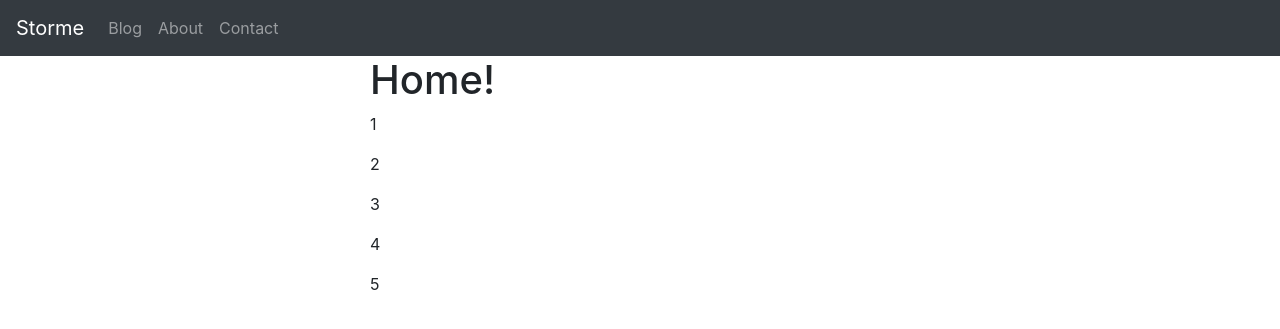
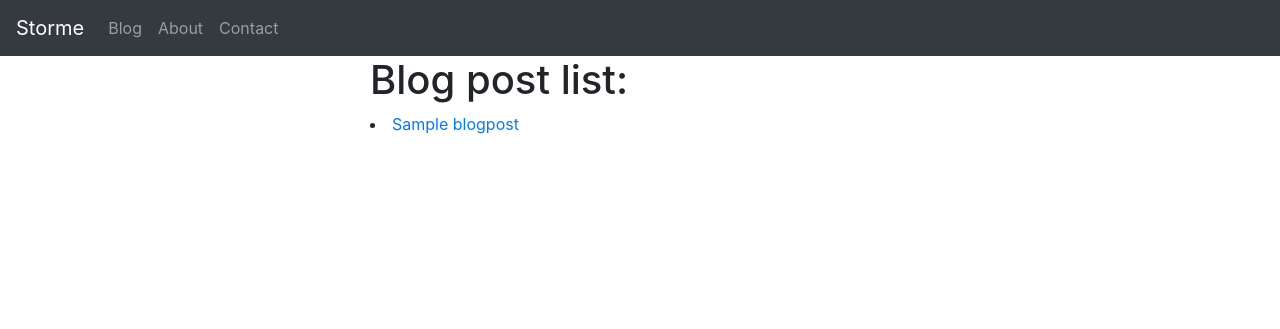
Before and after one commit to jonmartinstorm/blog_thing, a Django app: page /blog/ in a window 1280 px wide. Shown: the top 329 px of the page. Run offline with Django 3.2, Linux system fonts and the light colour scheme; tables that the repository leaves empty hold one stand-in row (values such as "Sample post"); parts of the project's set-up code (start-up, migrations or seed data) failed here and were passed over; some libraries are stand-ins or nearby versions.

Commit message:
Adding some views

```diff
--- a/blog/admin.py
+++ b/blog/admin.py
@@ -2,6 +2,6 @@ from django.contrib import admin
 from .models import BlogPost
 
 class BlogPostAdmin(admin.ModelAdmin):
-    list_display = ('title','id',)
+    list_display = ('title', 'slug', 'id',)
 
 admin.site.register(BlogPost, BlogPostAdmin)
--- a/blog/models.py
+++ b/blog/models.py
@@ -1,5 +1,6 @@
 from django.db import models
 
 class BlogPost(models.Model):
+    slug = models.SlugField(unique=True)
     title = models.TextField()
     content = models.TextField(null=True, blank=True)
--- a/blog/urls.py
+++ b/blog/urls.py
@@ -1,11 +1,20 @@
 from django.urls import path
 
-from . import views
+from .views import (
+    BlogPostDetailView,
+    BlogPostListView,
+    about_page,
+    contact_page,
+    blog_post_create_view,
+
+)
 
 app_name = 'blog'
 urlpatterns = [
-    path('', views.index, name='index'),
-    path('about/', views.about_page, name='about'),
-    path('contact/', views.contact_page, name='contact'),
-    path('<int:post_id>/', views.blog_post_detail_page, name='blogpost'),
+    path('', BlogPostListView.as_view(), name='blog-list'),
+    path('about/', about_page, name='about'),
+    path('contact/', contact_page, name='contact'),
+    path('post/<slug:slug>/', BlogPostDetailView.as_view(), name='post-detail'),
+    # path('post/<slug:slug>/edit/', BlogPostDetailView.as_view(), name='post-edit'),
+    path('post-new/', blog_post_create_view, name='post-create'),
 ]
--- a/blog/views.py
+++ b/blog/views.py
@@ -1,35 +1,77 @@
-from django.shortcuts import render
-
+from django.utils import timezone
 from django.http import HttpResponse
-from django.shortcuts import render
+from django.shortcuts import render, get_object_or_404
+from django.views.generic.detail import DetailView
+from django.views.generic.list import ListView
 
 from .models import BlogPost
 
+# def index(request):
+#     context = {
+#         "title": "Home!",
+#         "my_list": [1, 2, 3, 4, 5],
+#     }
+#     return render(request, "home.html", context)
 
+def about_page(request):
+    context = {
+        "title": "About us",
+    }
+    return render(request, "about.html", context)
 
-def blog_post_detail_page(request, post_id):
-    obj = BlogPost.objects.get(id=post_id)
-    template_name = 'blog_post_detail.html'
+def contact_page(request):
+    context = {
+        "title": "Contact us",
+    }
+    return render(request, "contact.html", context)
+
+def blog_post_list_view(request):
+    qs = BlogPost.objects.all()
+    template_name = "blog_post_list.html"
+    context = {
+        'object_list': qs
+    }
+    return render(request, template_name, context)
+
+class BlogPostListView(ListView):
+    model = BlogPost
+    paginate_by = 20
+    template_name = "blog_post_list.html"
+
+    def get_context_data(self, **kwargs):
+        context = super().get_context_data(**kwargs)
+        context['now'] = timezone.now()
+        return context
+
+def blog_post_create_view(request):
+    template_name = "blog_post_create.html"
+    context = {
+        'form': None,
+    }
+    return render(request, template_name, context)
+
+class BlogPostDetailView(DetailView):
+    model = BlogPost
+    template_name = "blog_post_detail.html"
+
+    def get_context_data(self, **kwargs):
+        context = super().get_context_data(**kwargs)
+        context['now'] = timezone.now()
+        # print("Django:", self.request.method, self.request.path, self.request.user)
+        return context
+
+def blog_post_update_view(request):
+    obj = get_object_or_404(BlogPost, slug=slug)
+    template_name = 'blog_post_update.html'
     context = {
         "object": obj
     }
     return render(request, template_name, context)
 
-def index(request):
+def blog_post_delete_view(request):
+    obj = get_object_or_404(BlogPost, slug=slug)
+    template_name = 'blog_post_delete.html'
     context = {
-        "title": "Home!",
-        "my_list": [1, 2, 3, 4, 5],
+        "object": obj
     }
-    return render(request, "home.html", context)
-
-def about_page(request):
-    context = {
-        "title": "About us",
-    }
-    return render(request, "hello_world.html", context)
-
-def contact_page(request):
-    context = {
-        "title": "Contact us",
-    }
-    return render(request, "hello_world.html", context)
+    return render(request, template_name, context)
--- /dev/null
+++ b/templates/blog_post_list.html
@@ -0,0 +1,17 @@
+{% extends "base.html" %}
+
+{% block content %}
+<div class = 'container'>
+    <div class="row">
+        <div class="col-6 mx-auto">
+            <h1>Blog post list:</h1>
+            {% for post in object_list %}
+            <li>
+                <a href="{% url 'blog:post-detail' slug=post.slug %}">{{ post.title }}</a>
+            </li>
+
+            {% endfor %}
+        </div>
+    </div>
+</div>
+{% endblock %}
--- a/templates/navbar.html
+++ b/templates/navbar.html
@@ -1,13 +1,13 @@
 
 <nav class="navbar navbar-expand-md bg-dark navbar-dark sticky-top">
-  <a class="navbar-brand" href="{% url 'blog:index' %}">Storme</a>
+  <a class="navbar-brand" href="{% url 'blog:blog-list' %}">Storme</a>
   <button class="navbar-toggler" type="button" data-toggle="collapse" data-target="#collapsibleNavbar">
     <span class="navbar-toggler-icon"></span>
   </button>
   <div class="collapse navbar-collapse" id="collapsibleNavbar">
     <ul class="navbar-nav">
       <li class="nav-item">
-        <a class="nav-link" href="{% url 'blog:index' %}">Blog</a>
+        <a class="nav-link" href="{% url 'blog:blog-list' %}">Blog</a>
       </li>
       <li class="nav-item">
         <a class="nav-link" href="{% url 'blog:about' %}">About</a>
```
Also changed, not shown: templates/blog_post_create.html (added, +12 -0 lines), templates/blog_post_detail.html (+10 -2 lines), templates/contact.html (added, +13 -0 lines).
